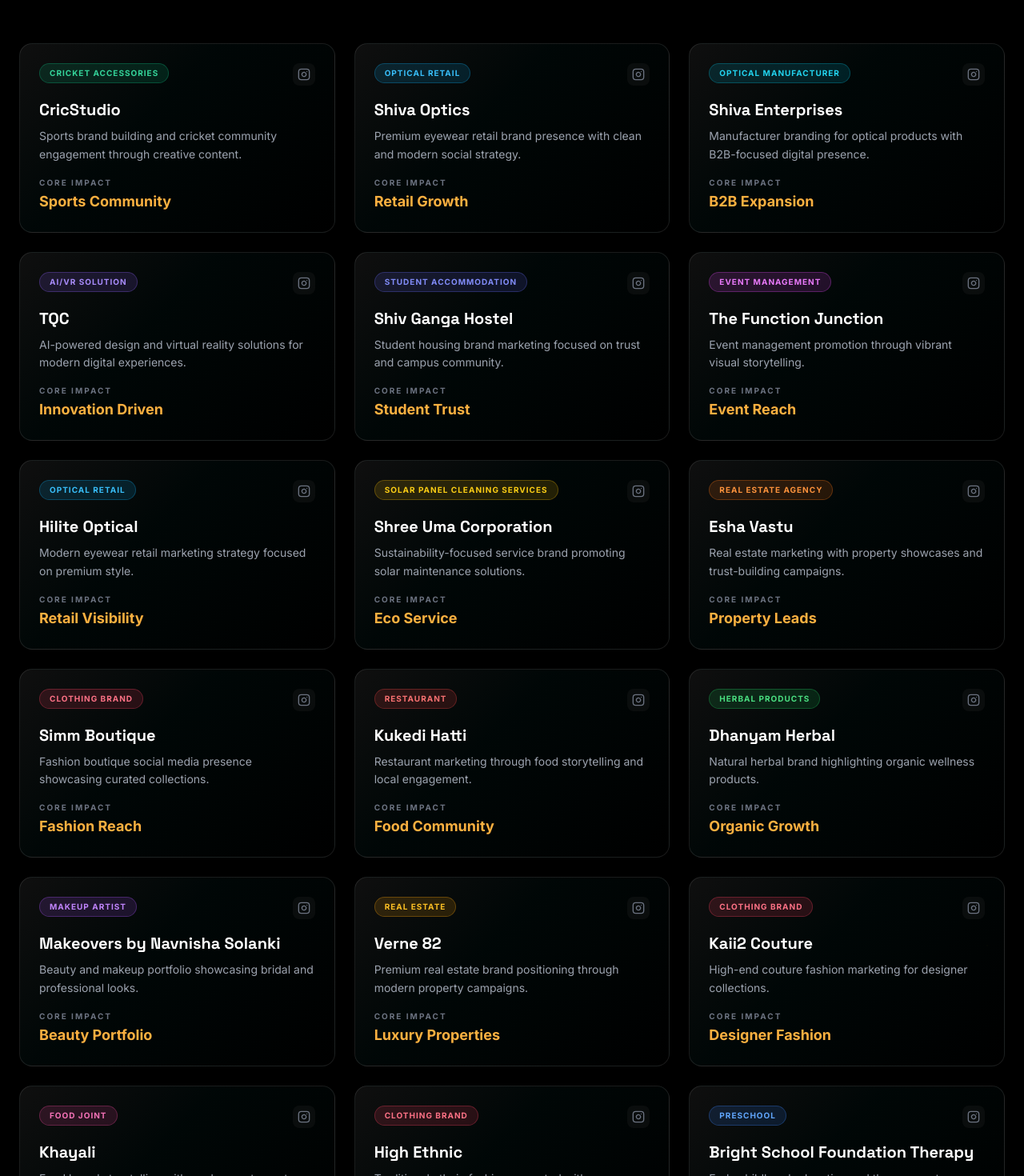
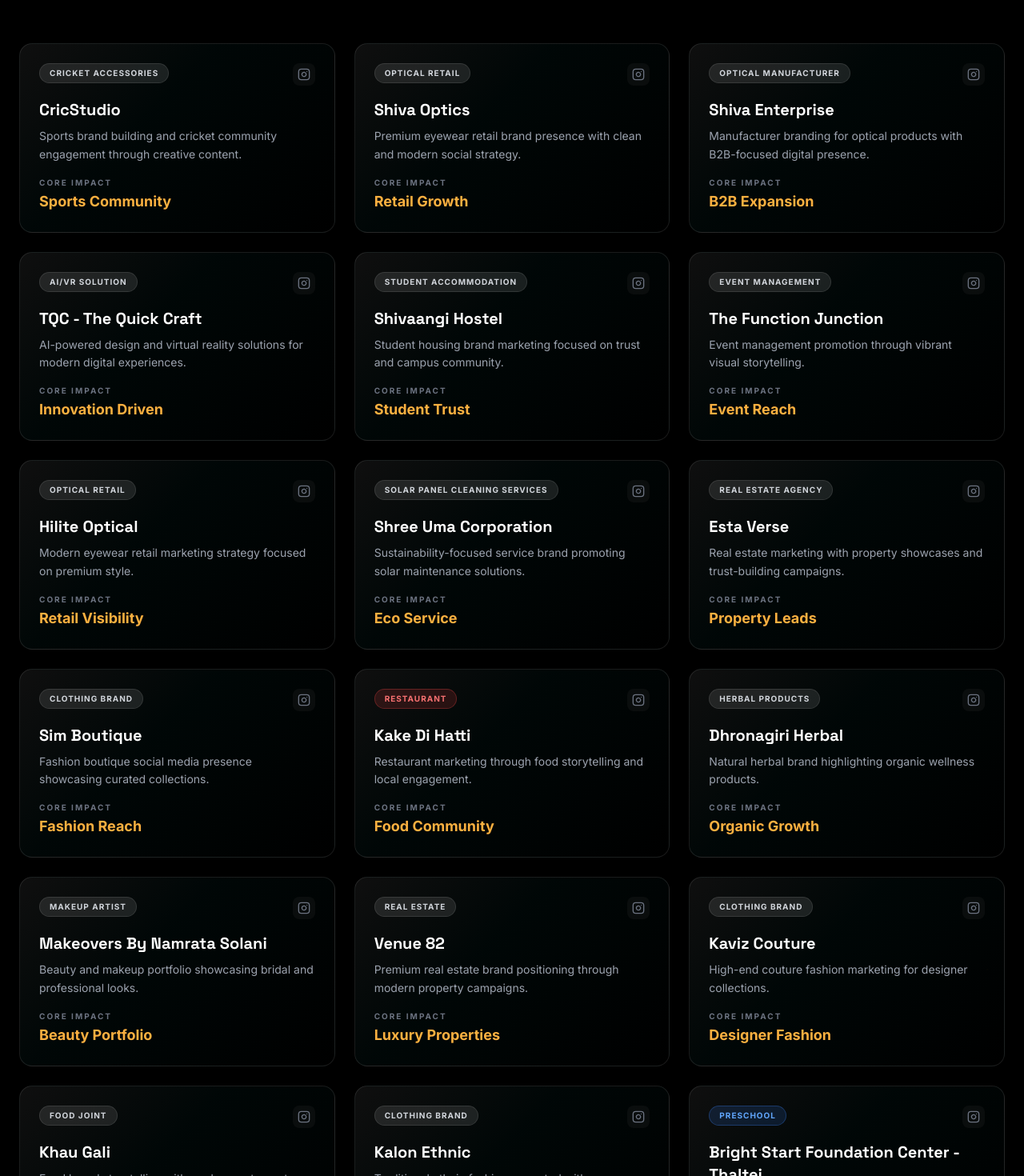
Before and after one commit to shubhammaurya0221/say-it-social002, a React (Vite) app: page / in a window 1280 px wide. Shown: the part 1240-2710 px from the top of the page at 80% size. Built offline with nearby package versions, Linux system fonts and the light colour scheme.

Commit message:
spellings

```diff
--- a/src/data/clients.js
+++ b/src/data/clients.js
@@ -1,93 +1,10 @@
-// // Client data for SMM section — categorized by industry
-// // TODO: Update with Darshil's final categorized list and metrics
-// export const clients = [
-//     {
-//         id: 1,
-//         brand: 'CricStudio',
-//         category: 'Cricket accessories',
-//         description: 'Cricket content & brand building — Building a strong community around sports content',
-//         instagramHandle: 'cricstudioinc',
-//         metric: 'Community Built',
-//     },
-//     {
-//         id: 2,
-//         brand: 'Shiva Optics',
-//         category: 'Optical retail',
-//         description: 'Transforming premium eyewear brand presence with sophisticated, minimal design',
-//         instagramHandle: 'shivaoptics',
-//         metric: 'Brand Elevated',
-//     },
-//     {
-//         id: 3,
-//         brand: 'Shiva Enterprises',
-//         category: 'Optical manufacturer',
-//         description: 'Modern eyewear e-commerce social strategy — Thoughtfully selected products',
-//         instagramHandle: 'shivaenterprise.in',
-//         metric: 'Modern Strategy',
-//     },
-//     {
-//         id: 4,
-//         brand: 'TQC',
-//         category: 'AI/VR solution',
-//         description: 'AI-powered design & VR solutions — Leveraging AI and human creativity',
-//         instagramHandle: 'tqc.official',
-//         metric: 'Innovation Driven',
-//     },
-//     {
-//         id: 5,
-//         brand: 'Shiv Ganga Hostel',
-//         category: 'Student accommodation',
-//         description: 'Natural skincare & haircare brand launch — 100% herbal products',
-//         instagramHandle: 'dronagiri_herbal_india',
-//         metric: '100% Herbal',
-//     },
-//     {
-//         id: 6,
-//         brand: 'The Function Junction',
-//         category: 'Event management',
-//         description: 'Student accommodation brand building — Establishing trust within education community',
-//         instagramHandle: 'shivaangi_hostel',
-//         metric: 'Trust Established',
-//     },
-//     {
-//         id: 7,
-//         brand: 'Hilite Optical',
-//         category: 'Optical retail',
-//         description: 'Traditional fashion brand digital presence — Bridging traditional with modern',
-//         instagramHandle: 'kalon.ethnic',
-//         metric: 'Traditional Meets Modern',
-//     },
-//     {
-//         id: 8,
-//         brand: 'Shree Uma Corporation',
-//         category: 'Solar panel cleaning services',
-//         description: 'Education services marketing — Building authority and trust in education sector',
-//         instagramHandle: 'vortex_educational_consultants',
-//         metric: 'Authority Built',
-//     },
-// ];
-
-// // Unique categories derived from clients
-// export const clientCategories = ['All', ...new Set(clients.map(c => c.category))];
-
-// // Industry color map for category pills
-// export const categoryColors = {
-//     'Cricket accessories': { bg: 'bg-emerald-500/15', text: 'text-emerald-400', border: 'border-emerald-500/30' },
-//     'Optical retail': { bg: 'bg-sky-500/15', text: 'text-sky-400', border: 'border-sky-500/30' },
-//     'AI/VR solution': { bg: 'bg-violet-500/15', text: 'text-violet-400', border: 'border-violet-500/30' },
-//     'Beauty & Wellness': { bg: 'bg-pink-500/15', text: 'text-pink-400', border: 'border-pink-500/30' },
-//     'Education & Services': { bg: 'bg-amber-500/15', text: 'text-amber-400', border: 'border-amber-500/30' },
-//     'Fashion & Lifestyle': { bg: 'bg-rose-500/15', text: 'text-rose-400', border: 'border-rose-500/30' },
-// };
-
-
 // Client data for SMM section — categorized by industry
 
 export const clients = [
   {
     id: 1,
     brand: "CricStudio",
-    category: "Cricket accessories",
+    category: "Cricket Accessories",
     description: "Sports brand building and cricket community engagement through creative content.",
     instagramHandle: "cricstudioinc",
     metric: "Sports Community",
@@ -95,31 +12,31 @@ export const clients = [
   {
     id: 2,
     brand: "Shiva Optics",
-    category: "Optical retail",
+    category: "Optical Retail",
     description: "Premium eyewear retail brand presence with clean and modern social strategy.",
     instagramHandle: "shivaoptics",
     metric: "Retail Growth",
   },
   {
     id: 3,
-    brand: "Shiva Enterprises",
-    category: "Optical manufacturer",
+    brand: "Shiva Enterprise",
+    category: "Optical Manufacturer",
     description: "Manufacturer branding for optical products with B2B-focused digital presence.",
     instagramHandle: "shivaenterprise.in",
     metric: "B2B Expansion",
   },
   {
     id: 4,
-    brand: "TQC",
-    category: "AI/VR solution",
+    brand: "TQC - The Quick Craft",
+    category: "AI/VR Solution",
     description: "AI-powered design and virtual reality solutions for modern digital experiences.",
     instagramHandle: "tqc.official",
     metric: "Innovation Driven",
   },
   {
     id: 5,
-    brand: "Shiv Ganga Hostel",
-    category: "Student accommodation",
+    brand: "Shivaangi Hostel",
+    category: "Student Accommodation",
     description: "Student housing brand marketing focused on trust and campus community.",
     instagramHandle: "shivganga_hostel",
     metric: "Student Trust",
@@ -127,7 +44,7 @@ export const clients = [
   {
     id: 6,
     brand: "The Function Junction",
-    category: "Event management",
+    category: "Event Management",
     description: "Event management promotion through vibrant visual storytelling.",
     instagramHandle: "thefunctionjunction",
     metric: "Event Reach",
@@ -135,7 +52,7 @@ export const clients = [
   {
     id: 7,
     brand: "Hilite Optical",
-    category: "Optical retail",
+    category: "Optical Retail",
     description: "Modern eyewear retail marketing strategy focused on premium style.",
     instagramHandle: "hiliteoptical",
     metric: "Retail Visibility",
@@ -143,30 +60,30 @@ export const clients = [
   {
     id: 8,
     brand: "Shree Uma Corporation",
-    category: "Solar panel cleaning services",
+    category: "Solar Panel Cleaning Services",
     description: "Sustainability-focused service brand promoting solar maintenance solutions.",
     instagramHandle: "shreeumacorp",
     metric: "Eco Service",
   },
   {
     id: 9,
-    brand: "Esha Vastu",
-    category: "Real estate agency",
+    brand: "Esta Verse",
+    category: "Real Estate Agency",
     description: "Real estate marketing with property showcases and trust-building campaigns.",
     instagramHandle: "eshavastu",
     metric: "Property Leads",
   },
   {
     id: 10,
-    brand: "Simm Boutique",
-    category: "Clothing brand",
+    brand: "Sim Boutique",
+    category: "Clothing Brand",
     description: "Fashion boutique social media presence showcasing curated collections.",
     instagramHandle: "simmboutique",
     metric: "Fashion Reach",
   },
   {
     id: 11,
-    brand: "Kukedi Hatti",
+    brand: "Kake Di Hatti",
     category: "Restaurant",
     description: "Restaurant marketing through food storytelling and local engagement.",
     instagramHandle: "kukedihatti",
@@ -174,55 +91,55 @@ export const clients = [
   },
   {
     id: 12,
-    brand: "Dhanyam Herbal",
-    category: "Herbal products",
+    brand: "Dhronagiri Herbal",
+    category: "Herbal Products",
     description: "Natural herbal brand highlighting organic wellness products.",
     instagramHandle: "dhanyamherbal",
     metric: "Organic Growth",
   },
   {
     id: 13,
-    brand: "Makeovers by Navnisha Solanki",
-    category: "Makeup artist",
+    brand: "Makeovers By Namrata Solani",
+    category: "Makeup Artist",
     description: "Beauty and makeup portfolio showcasing bridal and professional looks.",
     instagramHandle: "navnishasolanki_makeovers",
     metric: "Beauty Portfolio",
   },
   {
     id: 14,
-    brand: "Verne 82",
-    category: "Real estate",
+    brand: "Venue 82",
+    category: "Real Estate",
     description: "Premium real estate brand positioning through modern property campaigns.",
     instagramHandle: "verne82",
     metric: "Luxury Properties",
   },
   {
     id: 15,
-    brand: "Kaii2 Couture",
-    category: "Clothing brand",
+    brand: "Kaviz Couture",
+    category: "Clothing Brand",
     description: "High-end couture fashion marketing for designer collections.",
     instagramHandle: "kaii2couture",
     metric: "Designer Fashion",
   },
   {
     id: 16,
-    brand: "Khayali",
-    category: "Food joint",
+    brand: "Khau Gali",
+    category: "Food Joint",
     description: "Food brand storytelling with modern restaurant visuals and promotions.",
     instagramHandle: "khayali_food",
     metric: "Food Experience",
   },
   {
     id: 17,
-    brand: "High Ethnic",
-    category: "Clothing brand",
+    brand: "Kalon Ethnic",
+    category: "Clothing Brand",
     description: "Traditional ethnic fashion promoted with contemporary branding.",
     instagramHandle: "highethnic",
     metric: "Ethnic Fashion",
   },
   {
     id: 18,
-    brand: "Bright School Foundation Therapy",
+    brand: "Bright Start Foundation Center - Thaltej",
     category: "Preschool",
     description: "Early childhood education and therapy center building trust with parents.",
     instagramHandle: "brightschoolfoundation",
```
